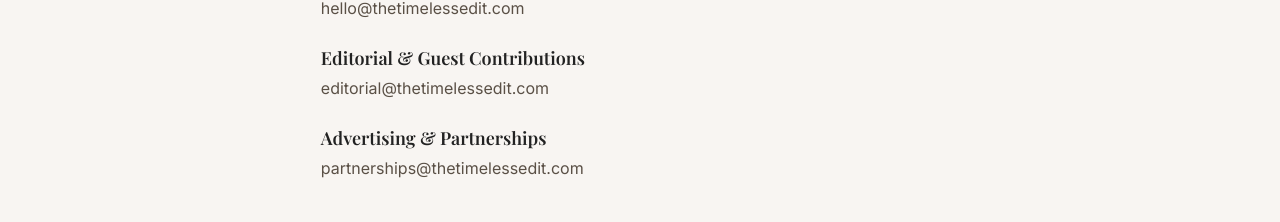
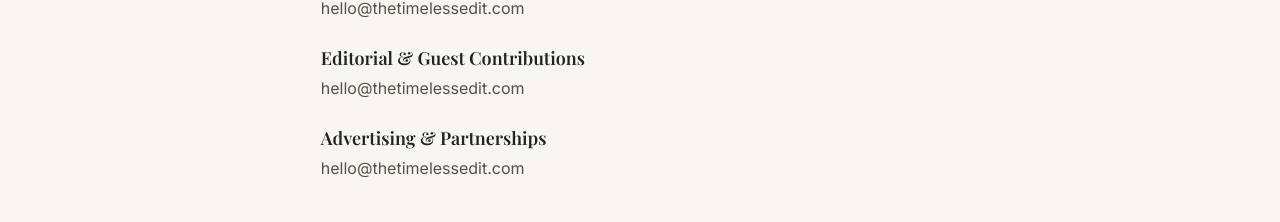
Before and after one commit to shazilasghar748/the-timeless-edit, a Next.js app: page /contact in a window 1280 px wide. Shown: the part 353-575 px from the top of the page. Built offline with nearby package versions, Linux system fonts and the light colour scheme.

Commit message:
Change contact emails to hello@thetimelessedit.com
Updated contact email addresses for editorial and partnerships.

```diff
--- a/src/app/contact/page.tsx
+++ b/src/app/contact/page.tsx
@@ -15,11 +15,11 @@
         </div>
         <div>
           <h3 className="font-display text-lg font-semibold mb-1">Editorial & Guest Contributions</h3>
-          <p className="text-foreground-muted">editorial@thetimelessedit.com</p>
+          <p className="text-foreground-muted">hello@thetimelessedit.com</p>
         </div>
         <div>
           <h3 className="font-display text-lg font-semibold mb-1">Advertising & Partnerships</h3>
-          <p className="text-foreground-muted">partnerships@thetimelessedit.com</p>
+          <p className="text-foreground-muted">hello@thetimelessedit.com</p>
         </div>
       </div>
 
```
